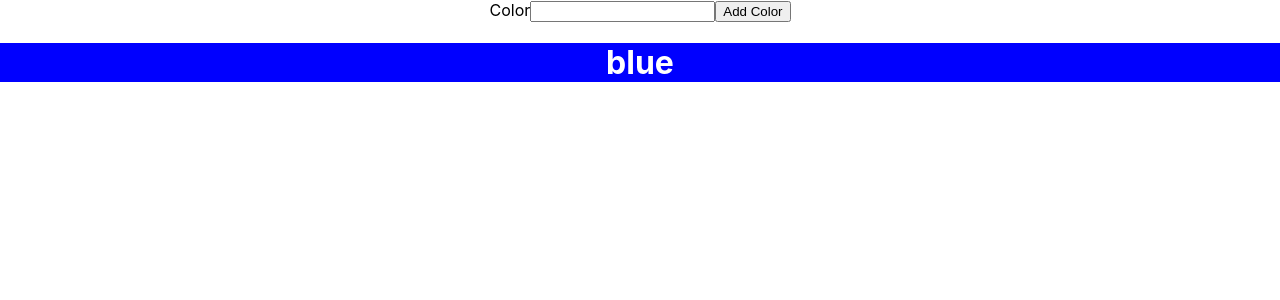
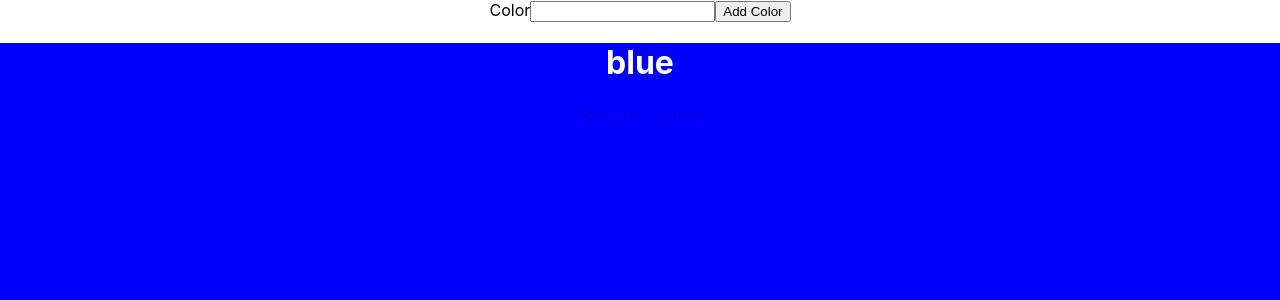
Before and after one commit to jreidmke/react-colors, a React (Create React App) app: page /colors/blue in a window 1280 px wide. Shown: the top 300 px of the page. Built offline with nearby package versions, Linux system fonts and the light colour scheme.

Commit message:
new styling and return button

```diff
--- a/src/ColorPage.js
+++ b/src/ColorPage.js
@@ -1,10 +1,11 @@
-import { useParams } from "react-router-dom";
+import { useParams, Link } from "react-router-dom";
 
 const ColorPage = ({colors}) => {
     const {name} = useParams();
     return(
-        <div style={{backgroundColor:name}}>
+        <div style={{backgroundColor:name, height:'100em'}}>
             <h1 style={{color:'white'}}>{name}</h1>
+            <h3><Link to={'/colors'}>Return Home</Link></h3>
         </div>
     )
 }
```
